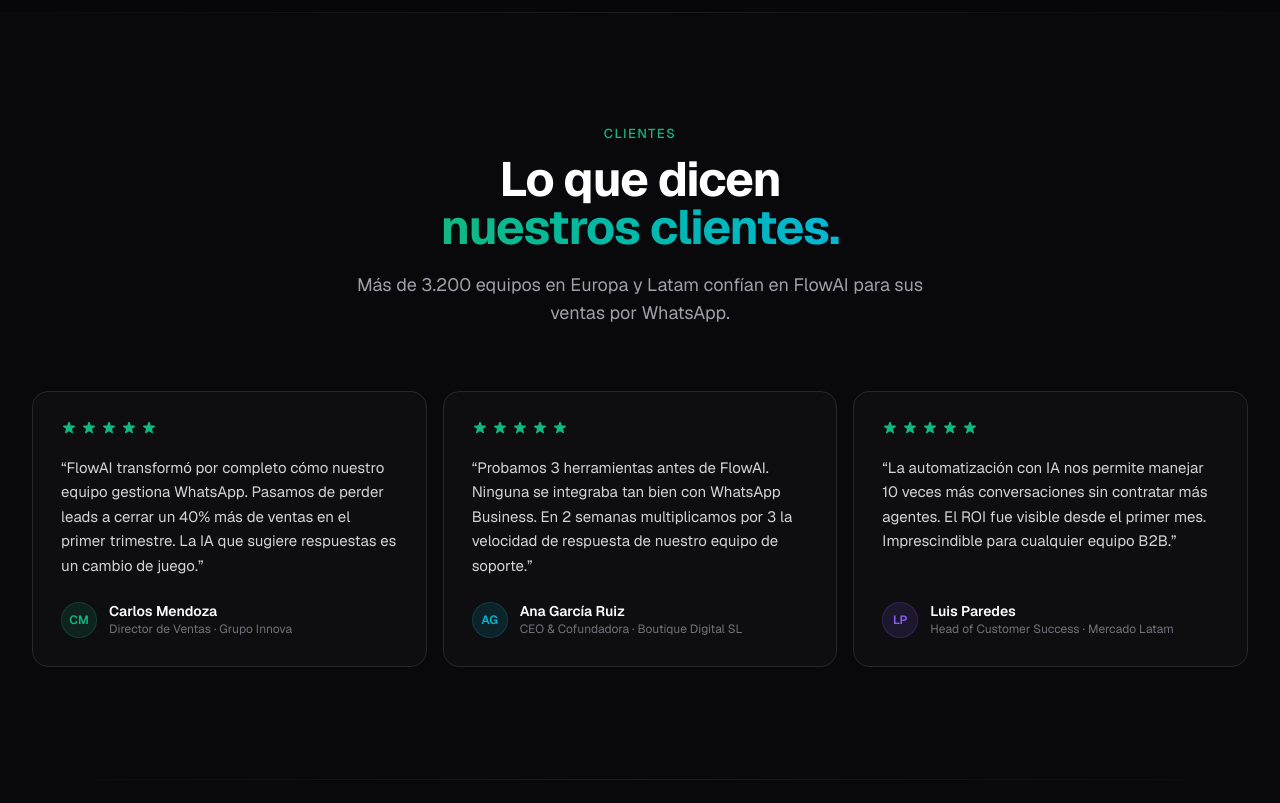
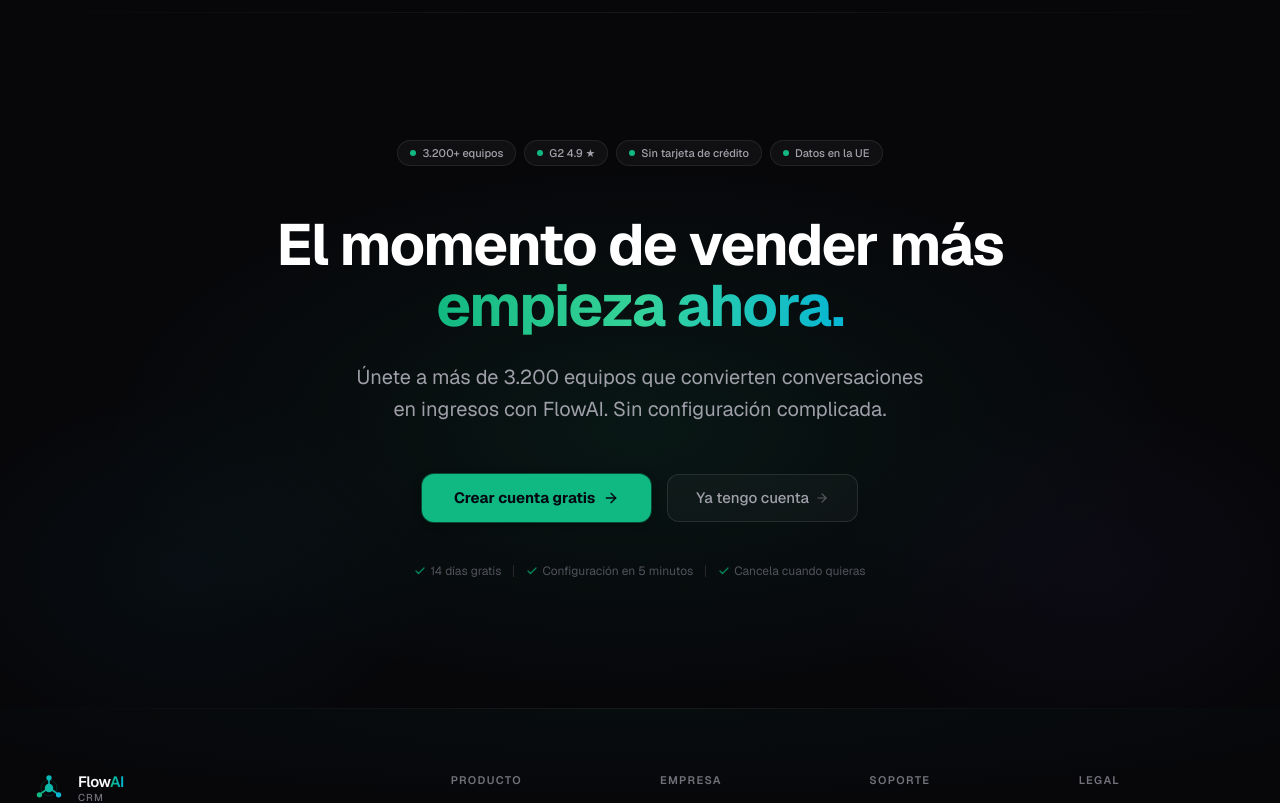
Before and after one commit to Tom-cayano/flowai-crm, a Next.js app: page / in a window 1280 px wide. Shown: the part 5220-6023 px from the top of the page. Built offline with nearby package versions, Linux system fonts and the light colour scheme.

Commit message:
feat(marketing): activate cinematic landing v2

```diff
--- a/app/page.tsx
+++ b/app/page.tsx
@@ -1,31 +1,28 @@
 import type { Metadata } from "next";
+
 import { MarketingNavbar } from "@/components/marketing/navbar";
 import { Hero } from "@/components/marketing/hero";
 import { ChannelsSection } from "@/components/marketing/channels-section";
 import { AISection } from "@/components/marketing/ai-section";
 import { FeaturesV2 } from "@/components/marketing/features-v2";
-import { Testimonials } from "@/components/marketing/testimonials";
-import { Pricing } from "@/components/marketing/pricing";
 import { CtaSection } from "@/components/marketing/cta-section";
 import { Footer } from "@/components/marketing/footer";
 
 export const metadata: Metadata = {
-  title: "FlowAI CRM — El CRM con IA para WhatsApp",
+  title: "FlowAI CRM — CRM con IA para WhatsApp, Instagram y Messenger",
   description:
-    "Gestiona conversaciones de WhatsApp, automatiza respuestas con IA y convierte leads en clientes. La plataforma que usan +3.200 equipos de ventas.",
+    "Gestiona todos tus canales desde una bandeja unificada con IA. WhatsApp, Instagram, Messenger y TikTok en un solo sistema. Automatiza respuestas, cierra más ventas.",
 };
 
 export default function LandingPage() {
   return (
-    <div className="min-h-screen bg-[#09090b] text-foreground">
+    <div className="min-h-screen bg-[#07070a] text-foreground">
       <MarketingNavbar />
       <main>
         <Hero />
         <ChannelsSection />
         <AISection />
         <FeaturesV2 />
-        <Testimonials />
-        <Pricing />
         <CtaSection />
       </main>
       <Footer />
```
